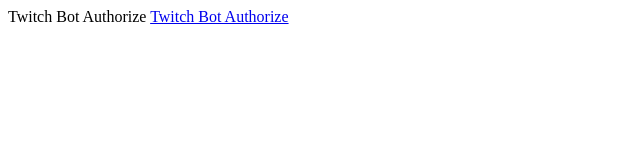
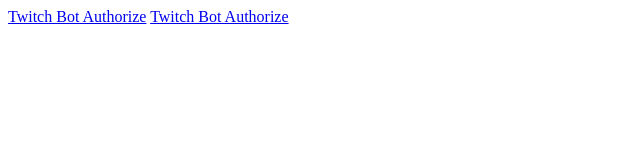
Before and after one commit to ds0091/ds0091.github.io, a plain HTML site: page index.html in a window 1280 px wide. Shown: the whole page, without its empty margins (0-640 px from the left). Drawn offline with Linux system fonts and the light colour scheme.

Commit message:
first test

```diff
--- a/index.html
+++ b/index.html
@@ -1,2 +1,12 @@
-<a>Twitch Bot Authorize</a>
+
 <a href="https://www.mozilla.org/zh-TW/about/manifesto/">Twitch Bot Authorize</a>
+
+<html>
+  <head>
+    <meta charset="utf-8">
+    <title>Twitch Bot Authorize Page</title>
+  </head>
+  <body>
+    <a href="https://www.mozilla.org/zh-TW/about/manifesto/">Twitch Bot Authorize</a>
+  </body>
+</html>
```
